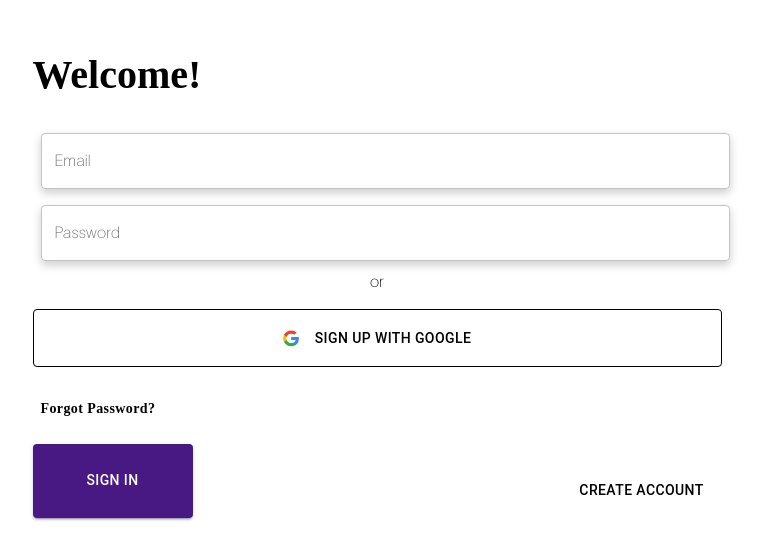
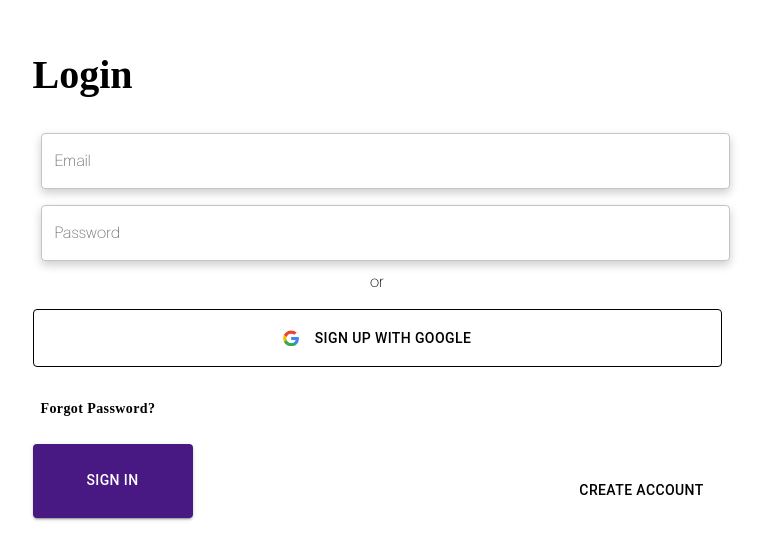
Before and after one commit to preethim111/manifest-project, a React (Vite) app in the folder Frontend/: page / in a window 1280 px wide. Shown: the part 119-678 px from the top of the page, without its empty margins (263-1027 px from the left). Built offline with nearby package versions, Linux system fonts and the light colour scheme; no server answers; a web font is replaced by a local one.

Commit message:
fixed create account

```diff
--- a/Frontend/src/CreateAccount.jsx
+++ b/Frontend/src/CreateAccount.jsx
@@ -6,6 +6,7 @@ import Stack from '@mui/material/Stack';
 import Button from '@mui/material/Button';
 import GoogleIcon from './assets/icons/google.png';
 import { auth, createUserWithEmailAndPassword, updateProfile } from './firebase';
+import { useNavigate } from "react-router-dom";
 
 
 function CreateAccount() {
@@ -14,6 +15,7 @@ function CreateAccount() {
   const [email, setEmail] = useState('');
   const [password, setPassword] = useState('');
   const [error, setError] = useState('');
+  const navigate = useNavigate();
 
   const BACKEND_URL = import.meta.env.VITE_BACKEND_URL
 
@@ -55,6 +57,8 @@ function CreateAccount() {
       if (!response.ok) {
         throw new Error(responseData.error || 'Failed to save user data to the backend');
       }
+
+      navigate('/');
 
       console.log(responseData);
       console.log('User created:', userData)
--- a/Frontend/src/Login.jsx
+++ b/Frontend/src/Login.jsx
@@ -79,7 +79,7 @@ function Login() {
 
         <>
        <div style={{ fontSize: '2.5rem', fontFamily: 'Lausanne', color: '#000000', marginBottom: '20px', fontWeight: 'bold', display: 'flex', justifyContent: 'flex-start'}}>
-        Welcome!
+        Login
       </div>
       <Box
       component="form"
```
Also changed, not shown: 1 other file (tests, documents, lock files or other folders).
